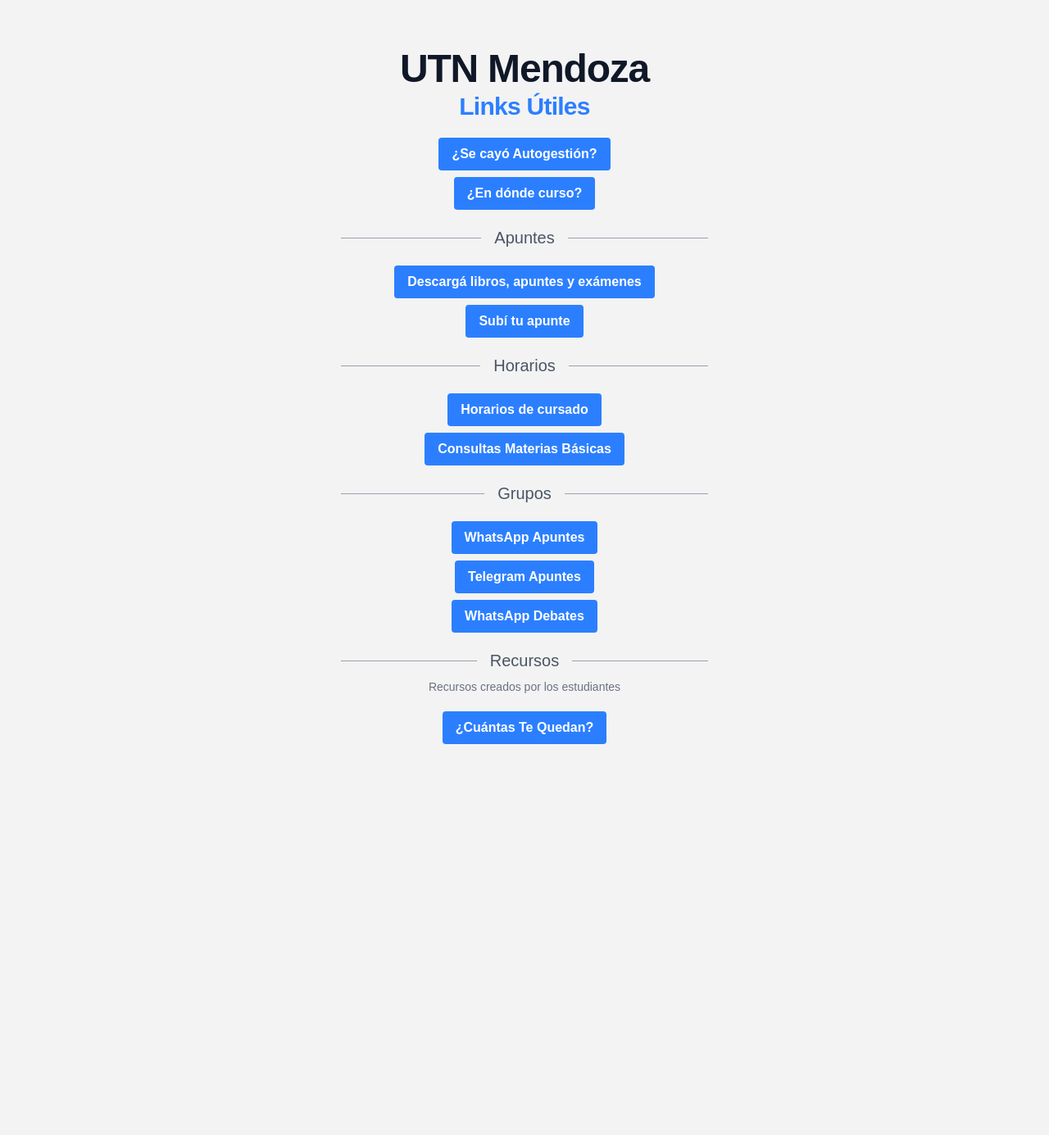
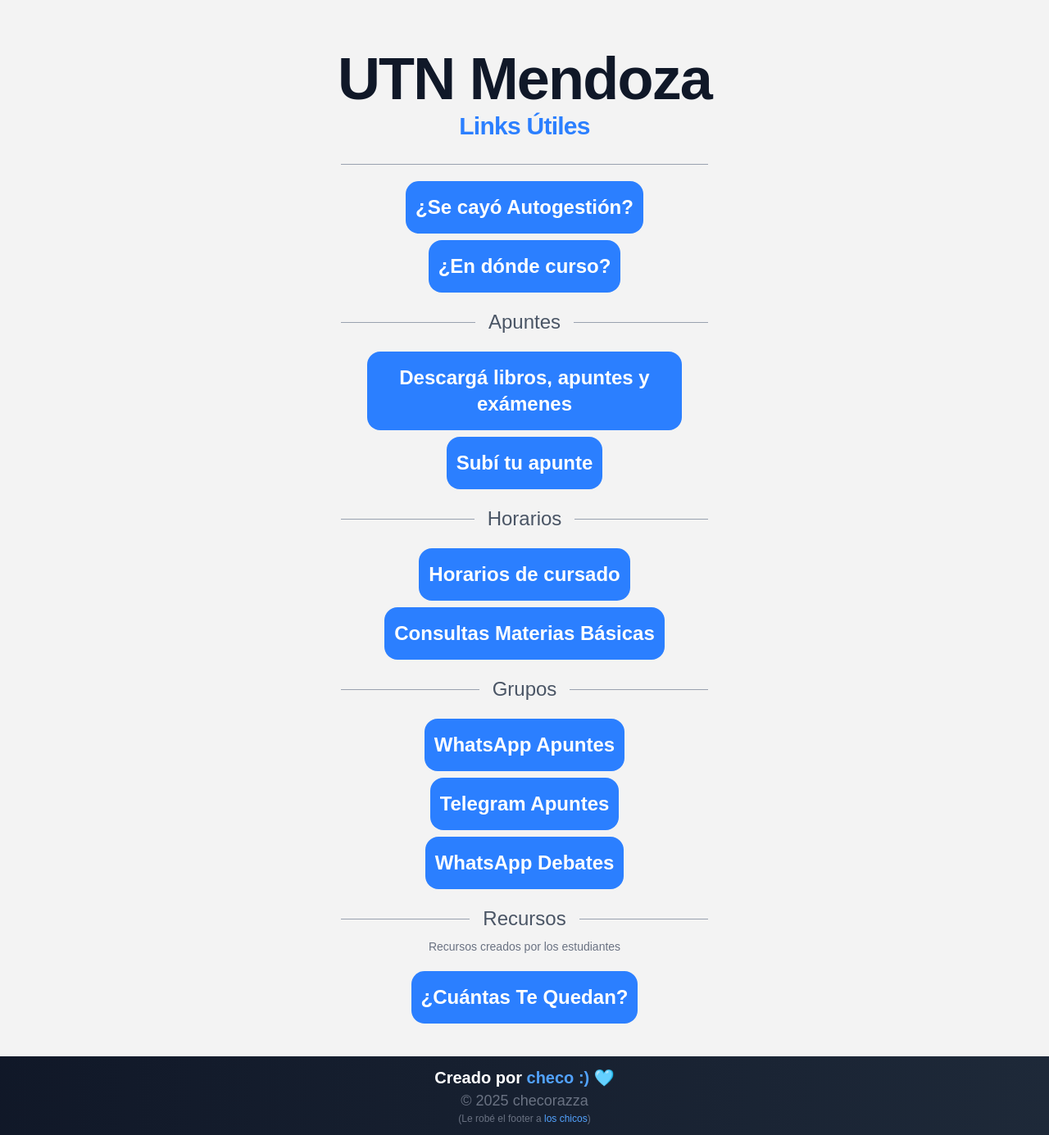
Before and after one commit to checorazza/UTNFRM-links, a Next.js app: page / in a window 1280 px wide. Shown: the whole page at 82% size. Before the commit the page ends 908 px from the top, so only its background shows below. Built offline with nearby package versions, Linux system fonts and the light colour scheme.

Commit message:
design: add footer, change text sizes

```diff
--- a/app/page.tsx
+++ b/app/page.tsx
@@ -1,6 +1,7 @@
 import LinkList from "../components/LinkList.js";
 import LinkItem from "../components/LinkItem.js";
 import Divider from "../components/Divider.js";
+import Footer from "../components/Footer.js";
 import {
   principal,
   apuntes,
@@ -13,12 +14,13 @@
   return (
     <div className="text-center items-center justify-center min-h-screen">
       <div className="mt-15">
-        <h1 className="text-5xl font-bold tracking-tight text-balance text-gray-900 sm:text-5xl mb-1">
+        <h1 className="text-7xl font-bold tracking-tight text-balance text-gray-900 mb-1">
           UTN Mendoza
         </h1>
-        <h2 className="text-3xl font-bold tracking-tight text-blue-500 mb-5">
+        <h2 className="text-3xl font-bold tracking-tight text-blue-500 mb-2">
           Links Útiles
         </h2>
+        <Divider></Divider>
       </div>
       <LinkList linkitems={principal} />
       <Divider text="Apuntes"></Divider>
@@ -32,6 +34,7 @@
         description="Recursos creados por los estudiantes"
       ></Divider>
       <LinkList linkitems={recursos} />
+      <Footer></Footer>
     </div>
   );
 }
--- a/components/Divider.js
+++ b/components/Divider.js
@@ -3,7 +3,11 @@
     <div className="relative flex flex-col py-5 items-center max-w-md mx-auto">
       <div className="flex w-full items-center">
         <div className="flex-grow border-t border-gray-400"></div>
-        <span className="flex-shrink mx-4 text-gray-600 text-xl">{text}</span>
+        {text && (
+          <span className="flex-shrink mx-4 text-gray-600 text-2xl">
+            {text}
+          </span>
+        )}
         <div className="flex-grow border-t border-gray-400"></div>
       </div>
       {description && (
--- /dev/null
+++ b/components/Footer.js
@@ -0,0 +1,26 @@
+const Footer = () => {
+  return (
+    <footer className="w-full bg-gradient-to-r from-gray-900 to-gray-800 text-white py-3 mt-10">
+      <div className="max-w-4xl mx-auto flex flex-col items-center text-center">
+        <h1 className="text-lg sm:text-xl font-semibold">
+          Creado por{" "}
+          <span className="text-blue-400">
+            <a href="https://instagram.com/checorazza">checo :)</a> 🩵
+          </span>
+        </h1>
+        <p className="text-xs text-gray-500 sm:text-lg mt-0">
+          &copy; {new Date().getFullYear()} checorazza
+        </p>
+        <p className="text-xs text-gray-500">
+          (Le robé el footer a
+          <span className="text-blue-400">
+            <a href="https://cuantas-te-quedan.vercel.app/"> los chicos</a>
+          </span>
+          )
+        </p>
+      </div>
+    </footer>
+  );
+};
+
+export default Footer;
--- a/components/LinkItem.js
+++ b/components/LinkItem.js
@@ -3,7 +3,7 @@
 const LinkItem = ({ href, text }) => {
   return (
     <Link href={href} target="_blank" rel="noopener noreferrer">
-      <button className="bg-blue-500 hover:bg-blue-700 text-white font-bold py-2 px-4 rounded">
+      <button className="bg-blue-500 hover:bg-blue-700 text-white font-bold px-3 py-4 rounded-2xl text-2xl">
         {text}
       </button>
     </Link>
```
